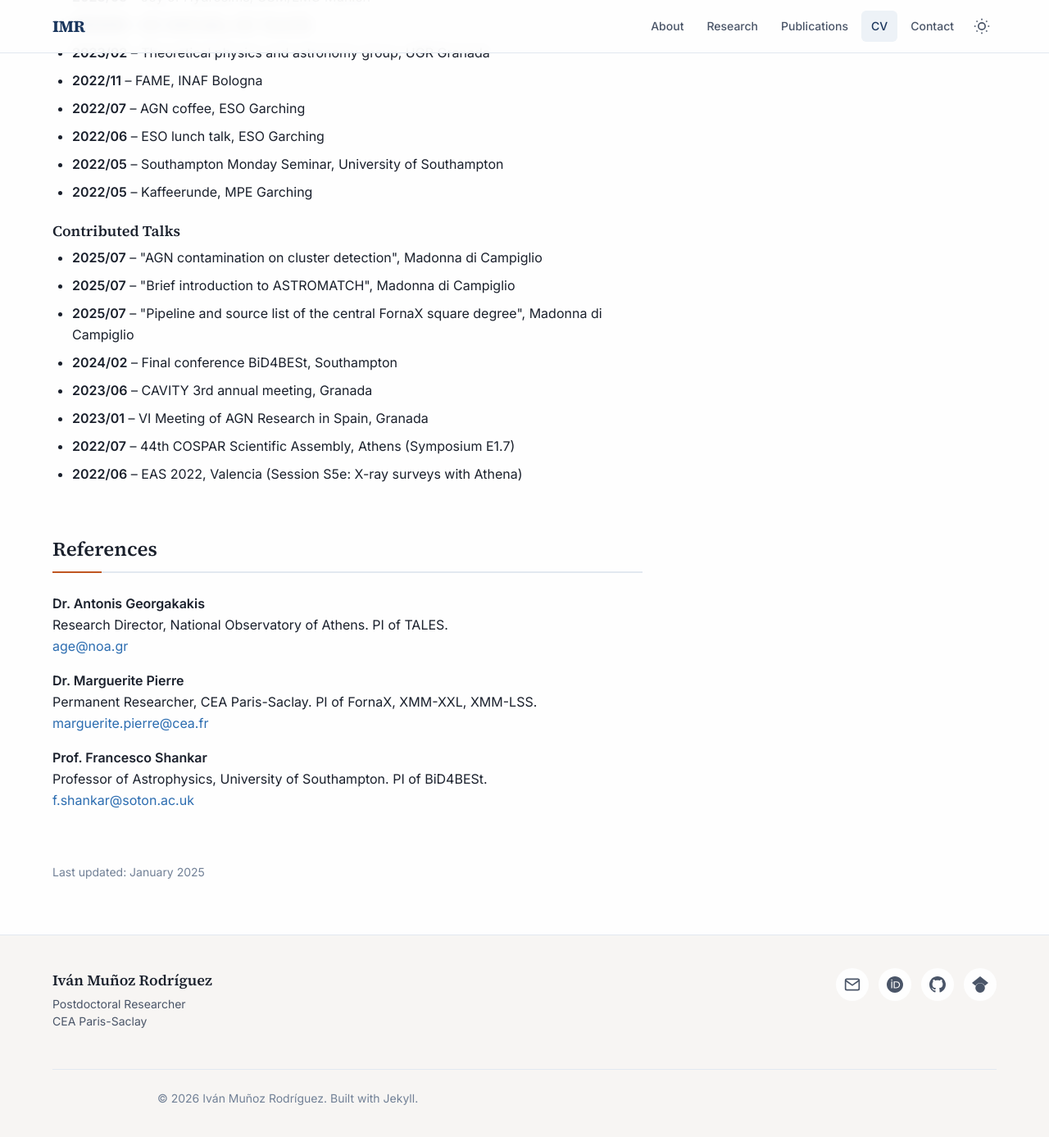
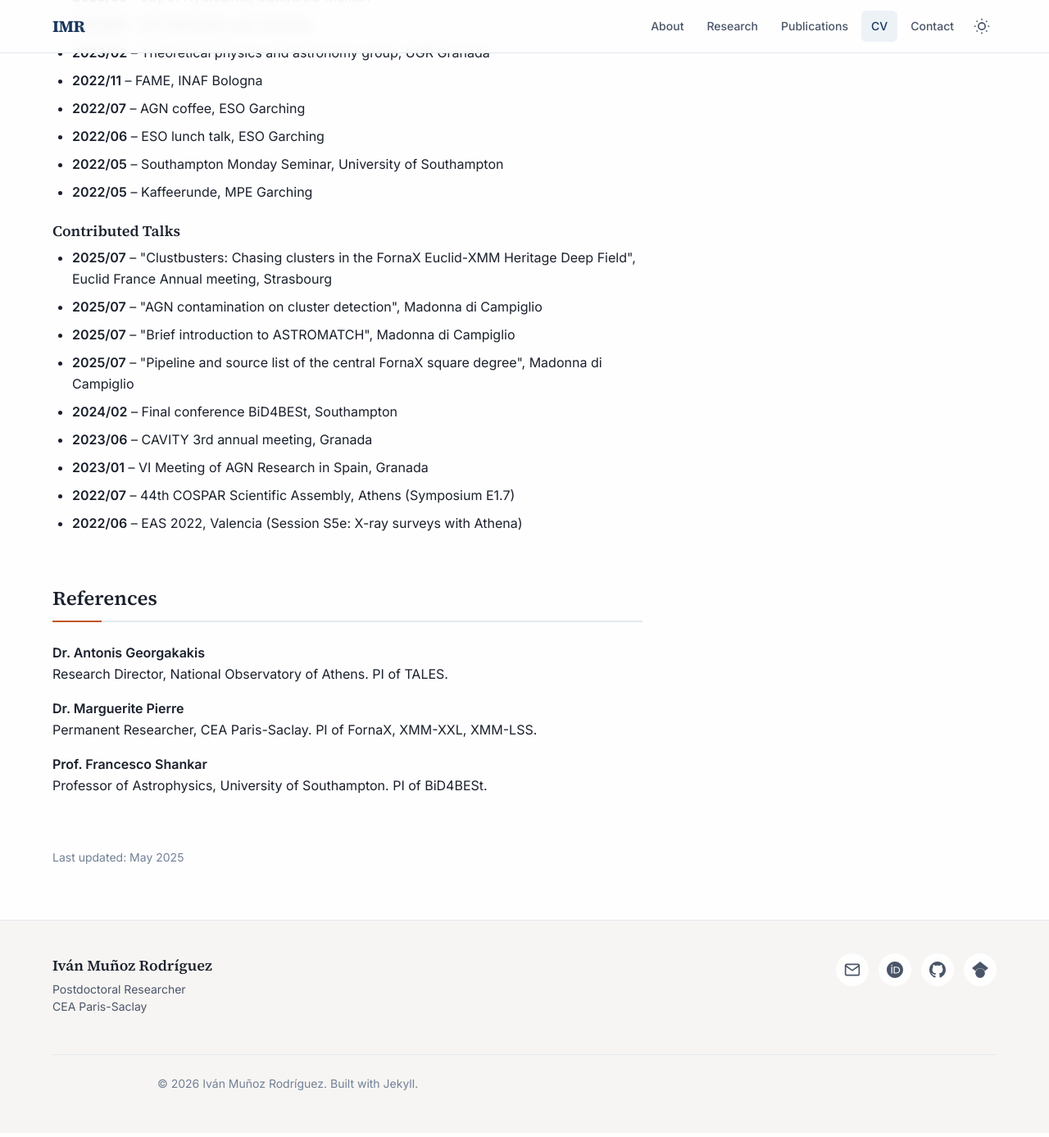
Before and after one commit to IvanMuro/IvanMuro.github.io, a Jekyll site: the page built from cv.md, in a window 1280 px wide and 1400 px high, scrolled down 3882 px. Shown: the top 1387 px of the window at 82% size. Built offline with Jekyll 4.4.1, drawn with Linux system fonts in a browser that asks for light colours.

Commit message:
Talk added to cv

```diff
--- a/cv.md
+++ b/cv.md
@@ -283,6 +283,7 @@ permalink: /cv/
 
   <h4 style="margin-top: var(--space-6);">Contributed Talks</h4>
   <ul>
+    <li><strong>2025/07</strong> – "Clustbusters: Chasing clusters in the FornaX Euclid-XMM Heritage Deep Field", Euclid France Annual meeting, Strasbourg</li>
     <li><strong>2025/07</strong> – "AGN contamination on cluster detection", Madonna di Campiglio</li>
     <li><strong>2025/07</strong> – "Brief introduction to ASTROMATCH", Madonna di Campiglio</li>
     <li><strong>2025/07</strong> – "Pipeline and source list of the central FornaX square degree", Madonna di Campiglio</li>
@@ -302,24 +303,21 @@ permalink: /cv/
     <li style="margin-bottom: var(--space-4);">
       <strong>Dr. Antonis Georgakakis</strong><br>
       Research Director, National Observatory of Athens. PI of TALES.<br>
-      <a href="mailto:age@noa.gr">age@noa.gr</a>
     </li>
     <li style="margin-bottom: var(--space-4);">
       <strong>Dr. Marguerite Pierre</strong><br>
       Permanent Researcher, CEA Paris-Saclay. PI of FornaX, XMM-XXL, XMM-LSS.<br>
-      <a href="mailto:marguerite.pierre@cea.fr">marguerite.pierre@cea.fr</a>
     </li>
     <li>
       <strong>Prof. Francesco Shankar</strong><br>
       Professor of Astrophysics, University of Southampton. PI of BiD4BESt.<br>
-      <a href="mailto:f.shankar@soton.ac.uk">f.shankar@soton.ac.uk</a>
     </li>
   </ul>
 </div>
 </section>
 
 <p style="margin-top: var(--space-8); color: var(--color-text-muted); font-size: var(--text-sm);">
-  Last updated: January 2025
+  Last updated: May 2025
 </p>
 
 </div>
```
